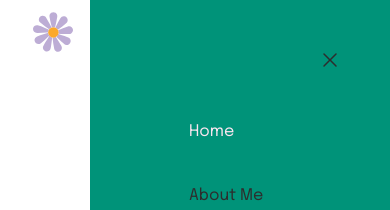
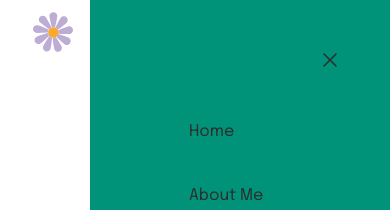
Before and after one commit to Leo-Vargas/Portfolio, a React (Vite) app: page / in a window 390 px wide. Both pictures are taken after a click on the button 337 px from the left and 32 px from the top of the page. Shown: the top 210 px of the page. Built offline with nearby package versions, Linux system fonts and the light colour scheme.

Commit message:
NavBar color fix

```diff
--- a/src/scenes/navbar/Link.tsx
+++ b/src/scenes/navbar/Link.tsx
@@ -13,7 +13,7 @@ const Link = ({ page, selectedPage, setSelectedPage }: Props) => {
 
   return (
     <AnchorLink
-      className={`${selectedPage === lowerCasePage ? "text-primary-pink md:text-secondary-purple" : ""} hover:text-primary-purple hover:drop-shadow-sm`}
+      className={`${selectedPage === lowerCasePage ? "text-secondary-pink md:text-secondary-purple" : ""} hover:text-primary-purple hover:drop-shadow-sm`}
       href={`#${lowerCasePage}`}
       onClick={() => setSelectedPage(lowerCasePage)}
     >
--- a/src/scenes/navbar/index.tsx
+++ b/src/scenes/navbar/index.tsx
@@ -16,7 +16,7 @@ const Navbar = ({ selectedPage, setSelectedPage }: Props) => {
 
   return (
     <nav>
-      <div className={`${flexBetween} fixed top-0 z-30 w-full py-3`}>
+      <div className={`${flexBetween} fixed top-0 z-30 w-full py-3 bg-white`}>
         <div className={`${flexBetween} mx-auto w-5/6`}>
 
           <div className="flex-1">
```
